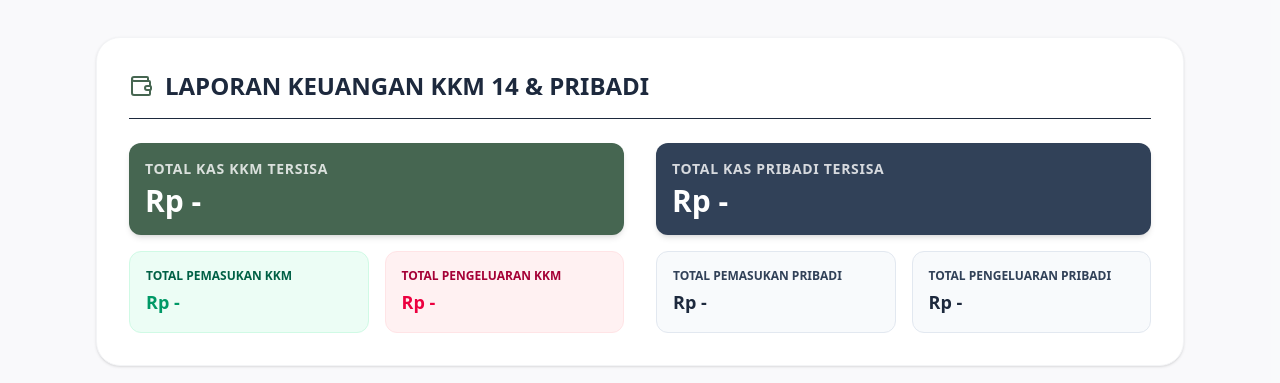
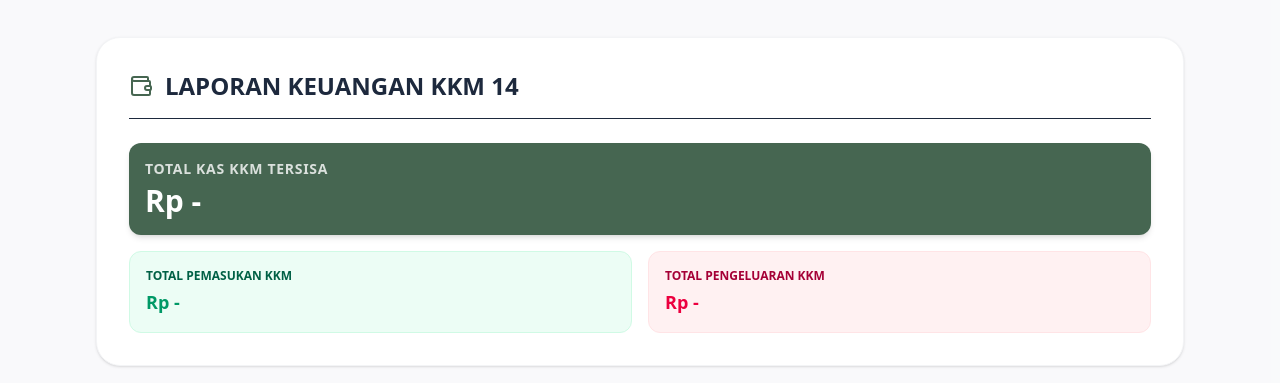
Before and after one commit to adin07-code/Desa-Panambangan, a Next.js app: page /laporan-keuangan in a window 1280 px wide. Shown: the part 224-607 px from the top of the page. Built offline with nearby package versions, Linux system fonts and the light colour scheme; no server answers; the database is empty; a web font is replaced by a local one.

Commit message:
UI: remove Kas Pribadi summary card

```diff
--- a/src/components/KeuanganTable.tsx
+++ b/src/components/KeuanganTable.tsx
@@ -150,10 +150,10 @@ export default function KeuanganTable({ data }: KeuanganTableProps) {
       <div className="bg-white rounded-3xl p-6 md:p-8 shadow-sm border border-gray-100 flex flex-col gap-6">
         <h2 className="text-xl md:text-2xl font-black text-slate-800 border-b pb-4 flex items-center gap-3">
           <Wallet className="w-6 h-6 text-[#466651]" />
-          LAPORAN KEUANGAN KKM 14 & PRIBADI
+          LAPORAN KEUANGAN KKM 14
         </h2>
 
-        <div className="grid grid-cols-1 md:grid-cols-2 gap-8">
+        <div className="grid grid-cols-1 gap-8">
             {/* KKM Section */}
             <div className="space-y-4">
                 <div className="bg-[#466651] text-white p-4 rounded-xl shadow-md">
@@ -168,24 +168,6 @@ export default function KeuanganTable({ data }: KeuanganTableProps) {
                     <div className="bg-rose-50 p-4 rounded-xl border border-rose-100">
                         <p className="text-xs font-bold text-rose-800 uppercase mb-1">Total Pengeluaran KKM</p>
                         <p className="text-lg font-bold text-rose-600">{formatRupiah(totalPengeluaranKkm)}</p>
-                    </div>
-                </div>
-            </div>
-
-            {/* Pribadi Section */}
-            <div className="space-y-4">
-                <div className="bg-slate-700 text-white p-4 rounded-xl shadow-md">
-                    <h3 className="text-sm font-bold uppercase tracking-wider mb-1 text-white/80">Total Kas Pribadi Tersisa</h3>
-                    <p className="text-3xl font-extrabold">{formatRupiah(saldoPribadi)}</p>
-                </div>
-                <div className="grid grid-cols-2 gap-4">
-                    <div className="bg-slate-50 p-4 rounded-xl border border-slate-200">
-                        <p className="text-xs font-bold text-slate-700 uppercase mb-1">Total Pemasukan Pribadi</p>
-                        <p className="text-lg font-bold text-slate-800">{formatRupiah(totalPemasukanPribadi)}</p>
-                    </div>
-                    <div className="bg-slate-50 p-4 rounded-xl border border-slate-200">
-                        <p className="text-xs font-bold text-slate-700 uppercase mb-1">Total Pengeluaran Pribadi</p>
-                        <p className="text-lg font-bold text-slate-800">{formatRupiah(totalPengeluaranPribadi)}</p>
                     </div>
                 </div>
             </div>
```
